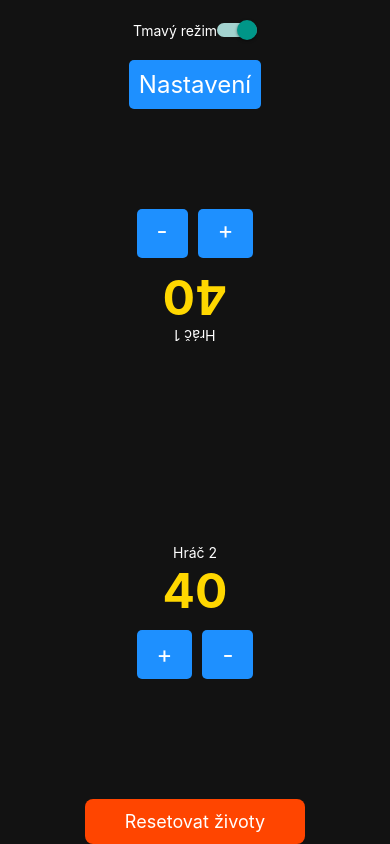
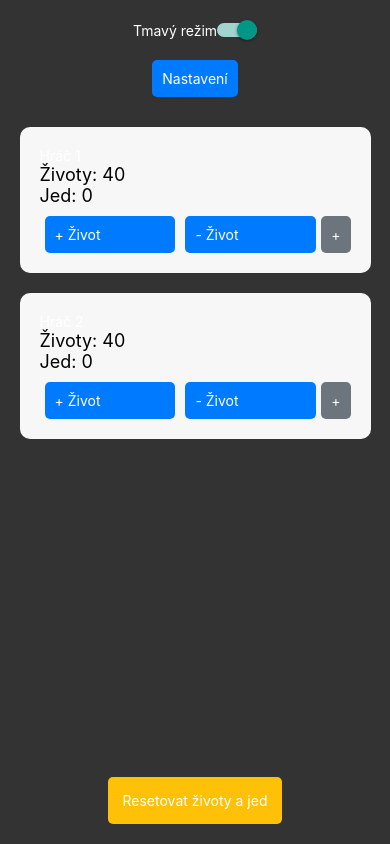
Before and after one commit to I3lade02/magicLifeCounter, a React Native app: screen / in a window 390 px wide. Built offline with nearby package versions, Linux system fonts and the light colour scheme.

Commit message:
starts working on a new desing for players, idea of adding poison counters

```diff
--- a/App.js
+++ b/App.js
@@ -3,15 +3,17 @@ import { StyleSheet, Text, View, TouchableOpacity, Switch, Modal, TextInput } fr
 
 export default function App() {
   const [numPlayers, setNumPlayers] = useState(2);
-  const [players, setPlayers] = useState(Array(numPlayers).fill({ life: 40, name: '' }));
+  const [players, setPlayers] = useState(Array(numPlayers).fill({ life: 40, poison: 0, name: '' }));
   const [initialLife, setInitialLife] = useState(40);
   const [tempLife, setTempLife] = useState('40');
   const [darkMode, setDarkMode] = useState(true);
   const [isModalVisible, setIsModalVisible] = useState(false);
+  const [poisonModalVisible, setPoisonModalVisible] = useState(false);
+  const [currentPlayerIndex, setCurrentPlayerIndex] = useState(null);
 
   const updateNumPlayers = (newNum) => {
     setNumPlayers(newNum);
-    setPlayers(Array(newNum).fill({ life: initialLife, name: '' }));
+    setPlayers(Array(newNum).fill({ life: initialLife, poison: 0, name: '' }));
   };
 
   const updateLife = (index, delta) => {
@@ -20,8 +22,14 @@ export default function App() {
     setPlayers(newPlayers);
   };
 
+  const updatePoison = (index, delta) => {
+    const newPlayers = [...players];
+    newPlayers[index].poison += delta;
+    setPlayers(newPlayers);
+  };
+
   const resetLife = () => {
-    setPlayers(players.map(player => ({ ...player, life: initialLife })));
+    setPlayers(players.map(player => ({ ...player, life: initialLife, poison: 0 })));
   };
 
   const toggleDarkMode = () => {
@@ -31,7 +39,7 @@ export default function App() {
   const handleSaveSettings = () => {
     const parsedLife = parseInt(tempLife) || 40;
     setInitialLife(parsedLife);
-    setPlayers(players.map(player => ({ ...player, life: parsedLife })));
+    setPlayers(players.map(player => ({ ...player, life: parsedLife, poison: 0 })));
     setIsModalVisible(false);
   };
 
@@ -43,28 +51,18 @@ export default function App() {
 
   const handleLifeInputChange = (text) => {
     setTempLife(text);
-  }
+  };
 
-  // Dynamické styly pro rozložení a rotaci hráčů
-  const getPlayerContainerStyle = (index) => {
-    let rotation = '0deg';
-    let containerStyle = styles.playerContainer;
+  const openPoisonModal = (index) => {
+    setCurrentPlayerIndex(index);
+    setPoisonModalVisible(true);
+  };
 
-    if (numPlayers === 2) {
-      containerStyle = styles.halfHeight;
-      rotation = index === 0 ? '180deg' : '0deg';
-    } else if (numPlayers === 3) {
-      if (index < 2) {
-        rotation = index === 0 ? '90deg' : '270deg';
-      } else {
-        containerStyle = styles.centeredHalfHeight;
-      }
-    } else if (numPlayers === 4) {
-      containerStyle = styles.quarterContainer;
-      rotation = index % 2 === 0 ? '90deg' : '270deg';
+  const handlePoisonChange = (delta) => {
+    if (currentPlayerIndex !== null) {
+      updatePoison(currentPlayerIndex, delta);
     }
-
-    return [containerStyle, { transform: [{ rotate: rotation }] }];
+    setPoisonModalVisible(false);
   };
 
   return (
@@ -115,22 +113,26 @@ export default function App() {
           ))}
 
           <TouchableOpacity style={styles.saveButton} onPress={handleSaveSettings}>
-            <Text style={styles.buttonText}>Uložit</Text>
+            <Text style={styles.saveButtonText}>Uložit</Text>
           </TouchableOpacity>
         </View>
       </Modal>
 
       <View style={styles.playersContainer}>
         {players.map((player, index) => (
-          <View key={index} style={[styles.playerContainer, getPlayerContainerStyle(index)]}>
+          <View key={index} style={styles.playerContainer}>
             <Text style={darkMode ? styles.darkText : styles.lightText}>{player.name || `Hráč ${index + 1}`}</Text>
-            <Text style={styles.lifeText}>{player.life}</Text>
+            <Text style={styles.lifeText}>Životy: {player.life}</Text>
+            <Text style={styles.poisonText}>Jed: {player.poison}</Text>
             <View style={styles.buttonRow}>
               <TouchableOpacity style={styles.button} onPress={() => updateLife(index, 1)}>
-                <Text style={styles.buttonText}>+</Text>
+                <Text style={styles.buttonText}>+ Život</Text>
               </TouchableOpacity>
               <TouchableOpacity style={styles.button} onPress={() => updateLife(index, -1)}>
-                <Text style={styles.buttonText}>-</Text>
+                <Text style={styles.buttonText}>- Život</Text>
+              </TouchableOpacity>
+              <TouchableOpacity style={styles.poisonButton} onPress={() => openPoisonModal(index)}>
+                <Text style={styles.poisonButtonText}>+</Text>
               </TouchableOpacity>
             </View>
           </View>
@@ -138,8 +140,25 @@ export default function App() {
       </View>
 
       <TouchableOpacity style={styles.resetButton} onPress={resetLife}>
-        <Text style={styles.resetButtonText}>Resetovat životy</Text>
+        <Text style={styles.resetButtonText}>Resetovat životy a jed</Text>
       </TouchableOpacity>
+
+      <Modal visible={poisonModalVisible} animationType="slide">
+        <View style={styles.modalContainer}>
+          <Text style={styles.modalTitle}>Upravit Jed pro {players[currentPlayerIndex]?.name || `Hráče ${currentPlayerIndex + 1}`}</Text>
+          <View style={styles.poisonChangeContainer}>
+            <TouchableOpacity onPress={() => handlePoisonChange(1)} style={styles.poisonChangeButton}>
+              <Text style={styles.poisonChangeText}>Přidat Jed</Text>
+            </TouchableOpacity>
+            <TouchableOpacity onPress={() => handlePoisonChange(-1)} style={styles.poisonChangeButton}>
+              <Text style={styles.poisonChangeText}>Odebrat Jed</Text>
+            </TouchableOpacity>
+          </View>
+          <TouchableOpacity style={styles.closeModalButton} onPress={() => setPoisonModalVisible(false)}>
+            <Text style={styles.closeModalText}>Zavřít</Text>
+          </TouchableOpacity>
+        </View>
+      </Modal>
     </View>
   );
 }
@@ -147,30 +166,36 @@ export default function App() {
 // Stylování
 const styles = StyleSheet.create({
   container: { flex: 1, alignItems: 'center', paddingTop: 20 },
-  darkContainer: { backgroundColor: '#121212' },
-  lightContainer: { backgroundColor: '#F5F5F5' },
+  darkContainer: { backgroundColor: '#333' },
+  lightContainer: { backgroundColor: '#fff' },
   switchContainer: { flexDirection: 'row', alignItems: 'center', marginBottom: 20 },
-  settingsButton: { backgroundColor: '#1E90FF', padding: 10, borderRadius: 5 },
-  playerSelection: { flexDirection: 'row', marginBottom: 20, justifyContent: 'center' },
-  playerButton: { backgroundColor: '#1E90FF', paddingVertical: 8, paddingHorizontal: 20, margin: 5, borderRadius: 5 },
-  selectedButton: { backgroundColor: '#FFD700' },
-  playersContainer: { flex: 1, width: '100%', flexDirection: 'row', flexWrap: 'wrap' },
-  playerContainer: { width: '50%', height: '50%', justifyContent: 'center', alignItems: 'center', padding: 10 },
-  buttonRow: { flexDirection: 'row', marginTop: 10 },
-  button: { backgroundColor: '#1E90FF', paddingVertical: 10, paddingHorizontal: 20, marginHorizontal: 5, borderRadius: 5 },
-  buttonText: { fontSize: 24, color: '#FFF' },
-  lifeText: { fontSize: 48, fontWeight: 'bold', color: '#FFD700' },
-  resetButton: { backgroundColor: '#FF4500', paddingVertical: 12, paddingHorizontal: 40, borderRadius: 8, marginTop: 20 },
-  resetButtonText: { fontSize: 18, color: '#FFF' },
-  darkText: { color: '#FFF' },
-  lightText: { color: '#333' },
-  modalContainer: { flex: 1, justifyContent: 'center', padding: 20, backgroundColor: 'white' },
-  modalTitle: { fontSize: 24, fontWeight: 'bold', marginBottom: 20, textAlign: 'center' },
-  modalLabel: { fontSize: 18, marginBottom: 5 },
-  input: { borderWidth: 1, borderColor: '#DDD', padding: 8, borderRadius: 5, marginBottom: 15 },
-  saveButton: { backgroundColor: '#1E90FF', padding: 10, borderRadius: 5, alignItems: 'center' },
+  darkText: { color: '#fff' },
+  lightText: { color: '#000' },
+  settingsButton: { padding: 10, backgroundColor: '#007BFF', borderRadius: 5, marginBottom: 20 },
+  buttonText: { color: '#fff' },
+  modalContainer: { flex: 1, padding: 20, backgroundColor: '#fff' },
+  modalTitle: { fontSize: 24, marginBottom: 20 },
+  modalLabel: { fontSize: 16, marginVertical: 10 },
+  input: { borderWidth: 1, borderColor: '#ccc', borderRadius: 5, padding: 10, marginBottom: 15 },
+  playerSelection: { flexDirection: 'row', justifyContent: 'space-around', marginBottom: 20 },
+  playerButton: { padding: 10, borderWidth: 1, borderColor: '#007BFF', borderRadius: 5 },
+  selectedButton: { backgroundColor: '#007BFF' },
   playerInputContainer: { marginBottom: 10 },
-  centeredHalfHeight: { height: '50%', width: '100%', justifyContent: 'center', alignItems: 'center' },
-  halfHeight: { height: '50%', width: '100%', justifyContent: 'center', alignItems: 'center' },
-  quarterContainer: { height: '50%', width: '50%', justifyContent: 'center', alignItems: 'center' },
+  saveButton: { padding: 10, backgroundColor: '#28A745', borderRadius: 5, marginTop: 20 },
+  saveButtonText: { color: '#fff' },
+  playersContainer: { flex: 1, width: '100%', alignItems: 'center' },
+  playerContainer: { width: '90%', padding: 20, backgroundColor: '#f7f7f7', borderRadius: 10, marginVertical: 10 },
+  lifeText: { fontSize: 18 },
+  poisonText: { fontSize: 18 },
+  buttonRow: { flexDirection: 'row', justifyContent: 'space-between', marginTop: 10 },
+  button: { flex: 1, padding: 10, backgroundColor: '#007BFF', borderRadius: 5, marginHorizontal: 5 },
+  poisonButton: { padding: 10, backgroundColor: '#6C757D', borderRadius: 5 },
+  poisonButtonText: { color: '#fff' },
+  resetButton: { padding: 15, backgroundColor: '#FFC107', borderRadius: 5, marginVertical: 20 },
+  resetButtonText: { color: '#fff' },
+  poisonChangeContainer: { flexDirection: 'row', justifyContent: 'center', marginTop: 20 },
+  poisonChangeButton: { padding: 10, backgroundColor: '#17A2B8', borderRadius: 5, marginHorizontal: 10 },
+  poisonChangeText: { color: '#fff' },
+  closeModalButton: { padding: 10, backgroundColor: '#DC3545', borderRadius: 5, marginTop: 20 },
+  closeModalText: { color: '#fff' }
 });
```
Also changed, not shown: eas.json (+12 -2 lines).
